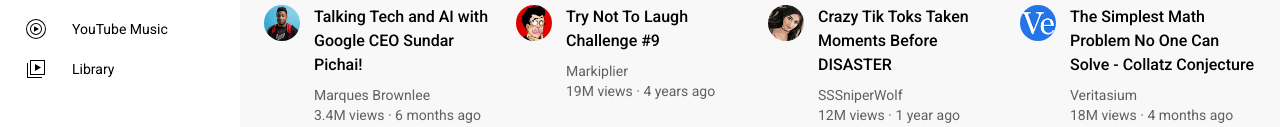
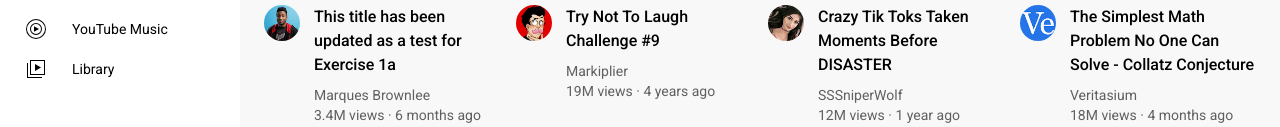
Before and after one commit to EllisBirch/supersimple-website, a plain HTML site: page index.html in a window 1280 px wide. Shown: the part 219-346 px from the top of the page. Drawn offline with Linux system fonts and the light colour scheme.

Commit message:
Update index.html

```diff
--- a/index.html
+++ b/index.html
@@ -111,7 +111,7 @@
 							</div>
 							<div class="video-info">
 								<p class="video-title">
-									Talking Tech and AI with Google CEO Sundar Pichai!
+									This title has been updated as a test for Exercise 1a
 								</p>
 								<p class="video-author">Marques Brownlee</p>
 								<p class="video-stats">3.4M views &#183; 6 months ago</p>
```
